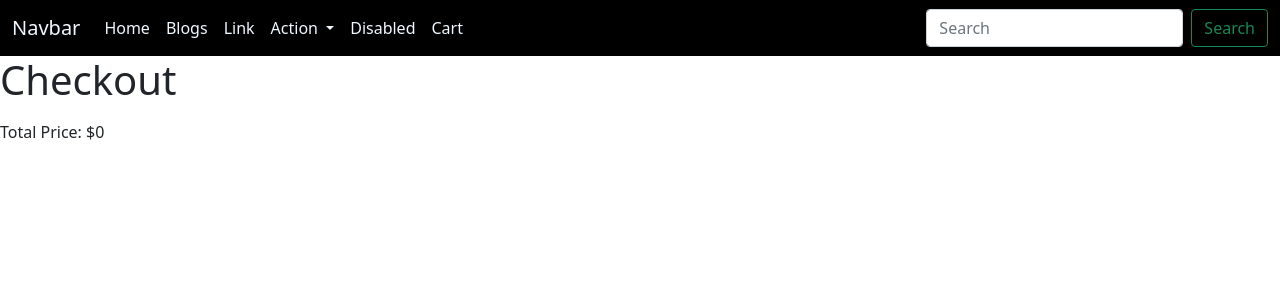
After one commit to ahan-ing/CSE470_project, a Flask app: page /checkout in a window 1280 px wide. The commit adds this page. Shown: the top 300 px of the page. Run offline with Flask 3, Linux system fonts and the light colour scheme; some libraries are stand-ins or nearby versions.

Commit message:
blogs,total

```diff
--- a/app.py
+++ b/app.py
@@ -6,7 +6,7 @@ from flask_wtf.file import FileField, FileAllowed
 from werkzeug.utils import secure_filename
 from controller.project import project
 from models.tables import Item
-
+from models.tables import db, Article
 
 app = Flask(__name__)
 
--- a/controller/project.py
+++ b/controller/project.py
@@ -1,21 +1,20 @@
-from flask import Blueprint, render_template, redirect, request, url_for,current_app, send_from_directory,flash, session
+from flask import Blueprint, render_template, redirect, request, url_for, current_app, send_from_directory, flash
 from werkzeug.utils import secure_filename
 import os
 from models import db
 from models.tables import Item
-from forms.form import SellItemForm,UpdateItemForm
-#from flask_login import UserMixin, login_user, login_required, logout_user,current_user
+from forms.form import SellItemForm, UpdateItemForm
+import traceback
+from flask import render_template
+from models.tables import Article
 
-#from app import image_path
 
-project = Blueprint('project',__name__)
-
-cart_items = []
+project = Blueprint('project', __name__)
+cart_items = {}
 
 @project.route('/')
 def index():
     return render_template('index.html')
-
 
 @project.route('/items')
 def item_listing():
@@ -24,8 +23,7 @@ def item_listing():
 
 @project.route('/imgages/<image_name>')
 def get_image(image_name):
-    return send_from_directory(current_app.config['UPLOAD_FOLDER'],image_name)
-
+    return send_from_directory(current_app.config['UPLOAD_FOLDER'], image_name)
 
 @project.route('/sell', methods=['GET', 'POST'])
 def sell_item():
@@ -49,8 +47,6 @@ def sell_item():
 
     return render_template('sell.html', form=form)
 
-
-
 @project.route('/delete/<int:item_id>', methods=['POST'])
 def delete_item(item_id):
     item = Item.query.get(item_id)
@@ -61,7 +57,6 @@ def delete_item(item_id):
     else:
         flash('Item not found', 'error')
     return redirect(url_for('project.item_listing'))
-
 
 @project.route('/update/<int:item_id>', methods=['GET', 'POST'])
 def update_item(item_id):
@@ -83,9 +78,6 @@ def update_item(item_id):
 
     return render_template('update.html', form=form, item=item)
 
-
-
-#@login_manager.user_loader
 def load_user(user_id):
     return User.query.get(int(user_id))
 
@@ -113,9 +105,7 @@ def login():
         flash('Login failed. Please check your credentials.', 'danger')
     return render_template('login.html', form=form)
 
-
 @project.route("/logout")
-#@login_required
 def logout():
     logout_user()
     return redirect(url_for('login'))
@@ -125,13 +115,112 @@ def add_to_cart(item_id):
     item = Item.query.get(item_id)
 
     if item:
-        cart_items.append(item)  # Assuming `cart_items` is a list where you store the items in the cart
+        # Add the item to the cart or increment its quantity if already in the cart
+        cart_items[item.id] = cart_items.get(item.id, 0) + 1
         flash(f'Item {item.title} added to cart!', 'success')
     else:
         flash('Item not found', 'error')
 
     return redirect(url_for('project.item_listing'))
 
+@project.route('/remove_from_cart/<int:item_id>', methods=['POST'])
+def remove_from_cart(item_id):
+    item = Item.query.get(item_id)
+
+    if item:
+        # Remove the item from the cart or decrease its quantity
+        if item.id in cart_items:
+            cart_items[item.id] -= 1
+            if cart_items[item.id] == 0:
+                del cart_items[item.id]  # Remove the item from the cart if quantity is zero
+            flash(f'Removed one {item.title} from the cart!', 'success')
+        else:
+            flash('Item not found in the cart', 'error')
+    else:
+        flash('Item not found', 'error')
+
+    return redirect(url_for('project.view_cart'))
+
 @project.route('/cart')
 def view_cart():
-    return render_template('cart.html', cart_items=cart_items)
+    items_in_cart = []
+
+    print(f"cart_items type: {type(cart_items)}")  # Debug print
+
+    for item_id, quantity in cart_items.items():
+        item = Item.query.get(item_id)
+        if item:
+            items_in_cart.append({'item': item, 'quantity': quantity})
+
+    total_price = sum(int(cart_item['item'].price) * int(cart_item['quantity']) for cart_item in items_in_cart)
+
+    return render_template('cart.html', items_in_cart=items_in_cart, total_price=total_price)
+
+
+
+
+@project.route('/payment_confirmation')
+def payment_confirmation():
+    try:
+        items_in_cart = []
+
+        for item_id, quantity in cart_items.items():
+            item = Item.query.get(item_id)
+            if item:
+                items_in_cart.append({'item': item, 'quantity': quantity})
+
+        total_price = sum(int(cart_item['item'].price) * int(cart_item['quantity']) for cart_item in items_in_cart)
+
+        return render_template('payment_confirmation.html', total_price=total_price)
+    except Exception as e:
+        print(f"An error occurred: {e}")
+        print(traceback.format_exc())
+        flash('An error occurred during payment confirmation. Please try again later.', 'error')
+        return redirect(url_for('project.view_cart'))  # Redirect to the cart if an error occurs
+
+
+@project.route('/checkout', methods=['GET', 'POST'])
+def checkout():
+    try:
+        if request.method == 'POST':
+            # No payment processing logic here, as we are not assuming payment success
+
+            # Redirect to a confirmation page without clearing the cart
+            return redirect(url_for('project.payment_confirmation'))
+
+        # Calculate total_price here
+        total_price = sum(int(cart_items.get(item_id, 0)['item'].price) * int(cart_items.get(item_id, 0)['quantity']) for item_id in cart_items)
+
+        return render_template('checkout.html', total_price=total_price)
+    except Exception as e:
+        print(f"An error occurred: {e}")
+        print(traceback.format_exc())
+        flash('An error occurred during checkout. Please try again later.', 'error')
+        return redirect(url_for('project.view_cart'))
+
+@project.route('/articles')
+def articles():
+    articles = Article.query.all()
+    return render_template('articles.html', articles=articles)
+
+
+
+
+
+
+@project.route('/upload_article', methods=['GET', 'POST'])
+def upload_article():
+    if request.method == 'POST':
+        title = request.form.get('title')
+        content = request.form.get('content')
+
+
+        new_article = Article(title=title, content=content)
+        db.session.add(new_article)
+        db.session.commit()
+
+
+        flash('Article uploaded successfully!', 'success')
+
+
+    return render_template('upload_article.html')
--- a/forms/form.py
+++ b/forms/form.py
@@ -17,3 +17,8 @@ class UpdateItemForm(FlaskForm):
     title = StringField('Title', validators=[DataRequired()])
     description = TextAreaField('Description')
     price = FloatField('Price', validators=[DataRequired()])
+
+class ArticleForm(FlaskForm):
+    title = StringField('Title', validators=[DataRequired()])
+    content = TextAreaField('Content', validators=[DataRequired()])
+    submit = SubmitField('Submit Article')
--- a/models/tables.py
+++ b/models/tables.py
@@ -18,3 +18,8 @@ class Item(db.Model):
         self.description = description
         self.price = price
         self.image_path = image_path
+
+class Article(db.Model):
+    id = db.Column(db.Integer, primary_key=True)
+    title = db.Column(db.String(255), nullable=False)
+    content = db.Column(db.Text, nullable=False)
--- a/templates/base.html
+++ b/templates/base.html
@@ -1,12 +1,15 @@
-<!doctype html>
+<!-- base.html -->
+<!DOCTYPE html>
 <html lang="en">
   <head>
     <!-- Required meta tags -->
     <meta charset="utf-8">
     <meta name="viewport" content="width=device-width, initial-scale=1">
 
+
     <!-- Bootstrap CSS -->
     <link href="https://cdn.jsdelivr.net/npm/bootstrap@5.0.2/dist/css/bootstrap.min.css" rel="stylesheet" integrity="sha384-EVSTQN3/azprG1Anm3QDgpJLIm9Nao0Yz1ztcQTwFspd3yD65VohhpuuCOmLASjC" crossorigin="anonymous">
+
 
     <title>{% block title %}{% endblock %}</title>
   </head>
@@ -23,6 +26,10 @@
                 <a class="nav-link active" aria-current="page" href="{{ url_for('project.index') }}" style="color: aliceblue;">Home</a>
               </li>
               <li class="nav-item">
+                <a class="nav-link" href="{{ url_for('project.articles') }}" style="color: aliceblue;">Blogs</a>
+              </li>
+
+              <li class="nav-item">
                 <a class="nav-link" href="#" style="color: aliceblue;">Link</a>
               </li>
               <li class="nav-item dropdown">
@@ -35,12 +42,20 @@
                   <li><a class="dropdown-item" href="#" style="color: rgb(3, 17, 29);">others</a></li>
 
 
+
                 </ul>
               </li>
               <li class="nav-item">
                 <a class="nav-link disabled" aria-disabled="true" style="color: aliceblue;">Disabled</a>
               </li>
               <li class="nav-item"><a class="nav-link active" aria-current="page" href="{{ url_for('project.view_cart') }}" style="color: aliceblue;" >Cart</a></li>
+              <!-- Example: Link in the navigation bar -->
+
+            <!-- Update your navigation bar with the new link -->
+
+
+
+
 
             </ul>
             <form class="d-flex" role="search">
@@ -52,17 +67,31 @@
       </nav>
 
 
+
+
     {% block body %}{% endblock %}
+
 
     <!-- Optional JavaScript; choose one of the two! -->
 
+
     <!-- Option 1: Bootstrap Bundle with Popper -->
     <script src="https://cdn.jsdelivr.net/npm/bootstrap@5.0.2/dist/js/bootstrap.bundle.min.js" integrity="sha384-MrcW6ZMFYlzcLA8Nl+NtUVF0sA7MsXsP1UyJoMp4YLEuNSfAP+JcXn/tWtIaxVXM" crossorigin="anonymous"></script>
+
 
     <!-- Option 2: Separate Popper and Bootstrap JS -->
     <!--
     <script src="https://cdn.jsdelivr.net/npm/@popperjs/core@2.9.2/dist/umd/popper.min.js" integrity="sha384-IQsoLXl5PILFhosVNubq5LC7Qb9DXgDA9i+tQ8Zj3iwWAwPtgFTxbJ8NT4GN1R8p" crossorigin="anonymous"></script>
     <script src="https://cdn.jsdelivr.net/npm/bootstrap@5.0.2/dist/js/bootstrap.min.js" integrity="sha384-cVKIPhGWiC2Al4u+LWgxfKTRIcfu0JTxR+EQDz/bgldoEyl4H0zUF0QKbrJ0EcQF" crossorigin="anonymous"></script>
     -->
+    {% with messages = get_flashed_messages() %}
+      {% if messages %}
+        <ul class="flashes">
+          {% for message in messages %}
+            <li>{{ message }}</li>
+          {% endfor %}
+        </ul>
+      {% endif %}
+    {% endwith %}
   </body>
 </html>
--- /dev/null
+++ b/templates/checkout.html
@@ -0,0 +1,26 @@
+{% extends 'base.html' %}
+
+
+{% block body %}
+    <h1>Checkout</h1>
+
+
+    <ul>
+        {% for cart_item in items_in_cart %}
+            <li>
+                <h2>{{ cart_item.item.title }}</h2>
+                <p>Price: ${{ cart_item.item.price }}</p>
+                <p>Quantity: {{ cart_item.quantity }}</p>
+                <img src="{{ url_for('project.get_image', image_name=cart_item.item.image_path) }}" alt="{{ cart_item.item.title }}" width="100">
+            </li>
+        {% endfor %}
+    </ul>
+
+
+    <p>Total Price: ${{ total_price }}</p>
+
+
+    <!-- Additional information or forms for payment can be added here -->
+
+
+{% endblock %}
```
Also changed, not shown: templates/articles.html (added, +25 -0 lines), templates/cart.html (+19 -3 lines), templates/items.html (+10 -14 lines), templates/payment_confirmation.html (added, +7 -0 lines), templates/upload_article.html (added, +25 -0 lines), instance/test.db.
